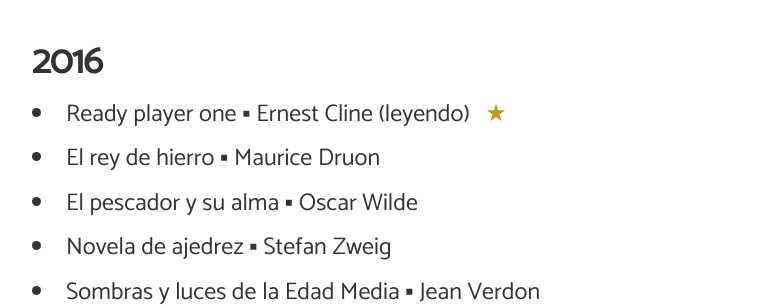
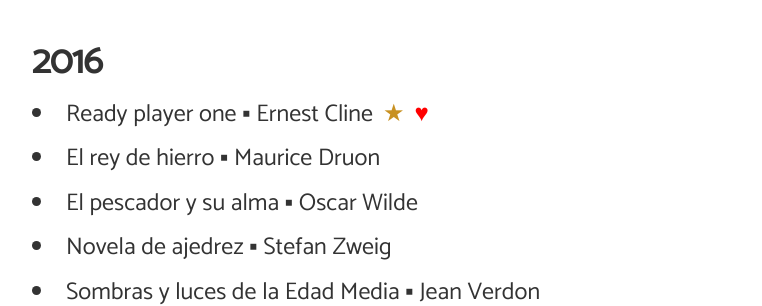
Before and after one commit to angelsimon/angelsimon.github.io, a Jekyll site: the page built from _posts/2016-09-09-libros-que-termine.md, in a window 1280 px wide and 900 px high. Shown: the part 410-716 px from the top of the window, without its empty margins (32-794 px from the left). Built offline with Jekyll 4.4.1, drawn with Linux system fonts in a browser that asks for light colours; nearby versions of some CDN libraries; comment, search, counter and statistics services are not loaded.

Commit message:
Update 2016-09-09-libros-que-termine.md

```diff
--- a/_posts/2016-09-09-libros-que-termine.md
+++ b/_posts/2016-09-09-libros-que-termine.md
@@ -11,7 +11,7 @@
 
 <h2>2016</h2>
 <ul>
-<li>Ready player one &#9642; Ernest Cline (leyendo) <span title="Recomiendo" class="won">★</span></li>
+<li>Ready player one &#9642; Ernest Cline<span title="Recomiendo" class="won">★</span><span title="Favorito" class="fav">&hearts;</span></li>
 <li>El rey de hierro &#9642; Maurice Druon</li>
 <li>El pescador y su alma &#9642; Oscar Wilde</li>
 <li>Novela de ajedrez &#9642; Stefan Zweig</li>
```
